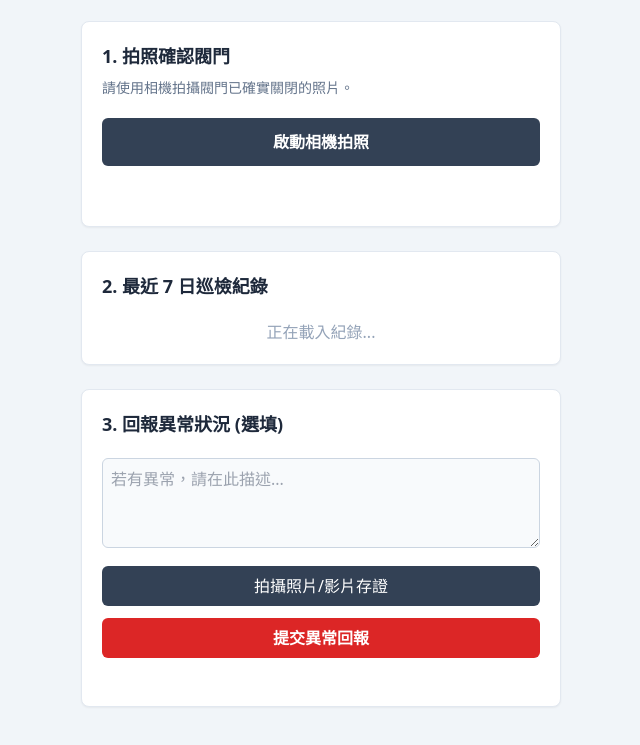
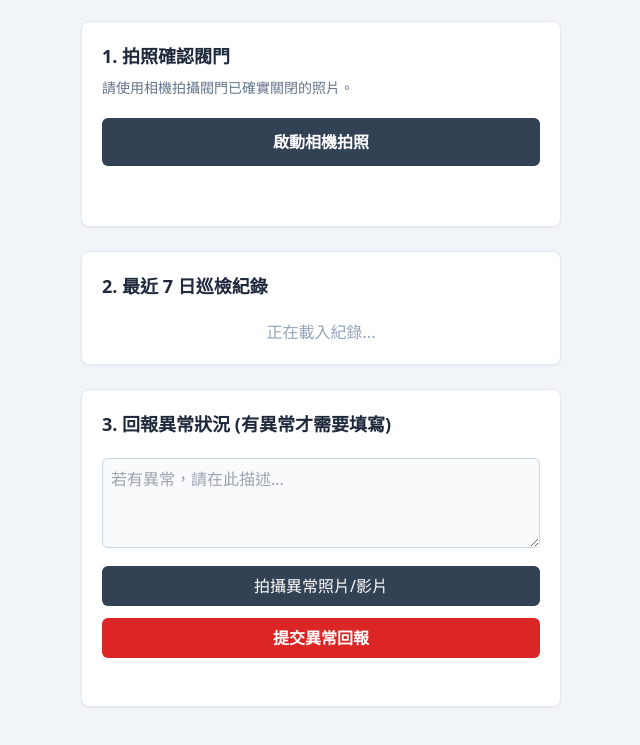
Before and after one commit to jasonlinlin0128/Factory_inspction_SimHope.AI, a plain HTML site: page scanner/acetylene.html in a window 1280 px wide. Shown: the part 91-836 px from the top of the page, without its empty margins (319-959 px from the left). Drawn offline with nearby package versions, Linux system fonts and the light colour scheme; no server answers.

Commit message:
Update acetylene.html phase4

```diff
--- a/scanner/acetylene.html
+++ b/scanner/acetylene.html
@@ -47,10 +47,10 @@
 
         <!-- 3. 異常回報區 -->
         <section id="abnormal-report-section" class="bg-white p-5 rounded-lg border border-slate-200 shadow-sm mb-6 flex-shrink-0">
-            <h2 class="text-lg font-semibold mb-2 text-slate-800">3. 回報異常狀況 (選填)</h2>
+            <h2 class="text-lg font-semibold mb-2 text-slate-800">3. 回報異常狀況 (有異常才需要填寫)</h2>
              <textarea id="report-description" class="w-full mt-3 bg-slate-50 p-2 rounded-md border border-slate-300 focus:ring-2 focus:ring-yellow-500 focus:outline-none" rows="3" placeholder="若有異常，請在此描述..."></textarea>
             <input type="file" id="report-photo" accept="image/*,video/*" capture="environment" class="hidden">
-            <button id="report-photo-button" class="w-full mt-3 bg-slate-700 hover:bg-slate-800 text-white py-2 px-3 rounded-md transition-colors">拍攝照片/影片存證</button>
+            <button id="report-photo-button" class="w-full mt-3 bg-slate-700 hover:bg-slate-800 text-white py-2 px-3 rounded-md transition-colors">拍攝異常照片/影片</button>
             <img id="report-photo-preview" class="hidden w-full rounded-md my-3 border border-slate-200">
             <button id="submit-report-button" class="w-full mt-3 bg-red-600 hover:bg-red-700 text-white font-bold py-2 px-3 rounded-md transition-colors">提交異常回報</button>
             <p id="report-status" class="text-center mt-2 h-5"></p>
```
